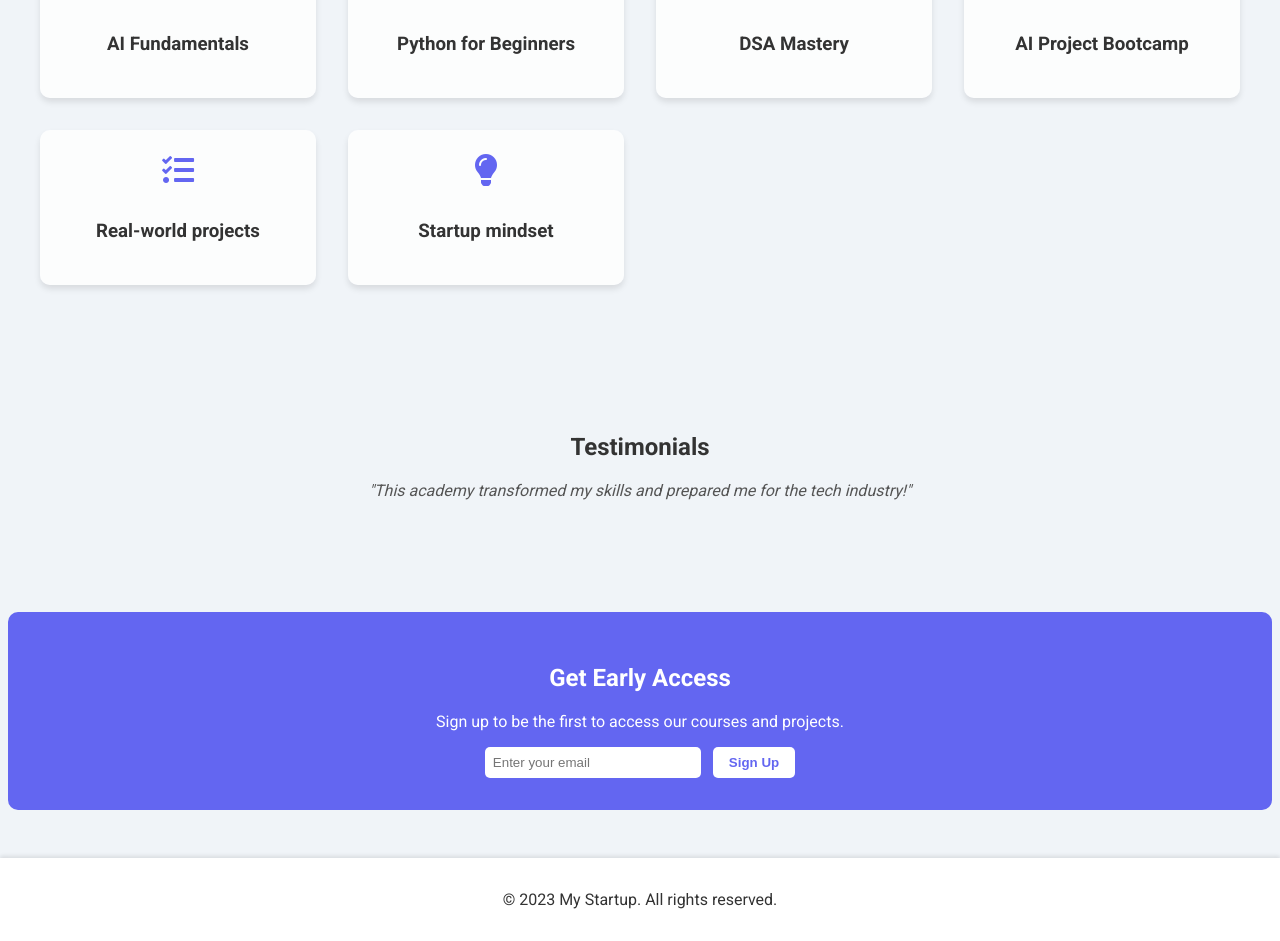
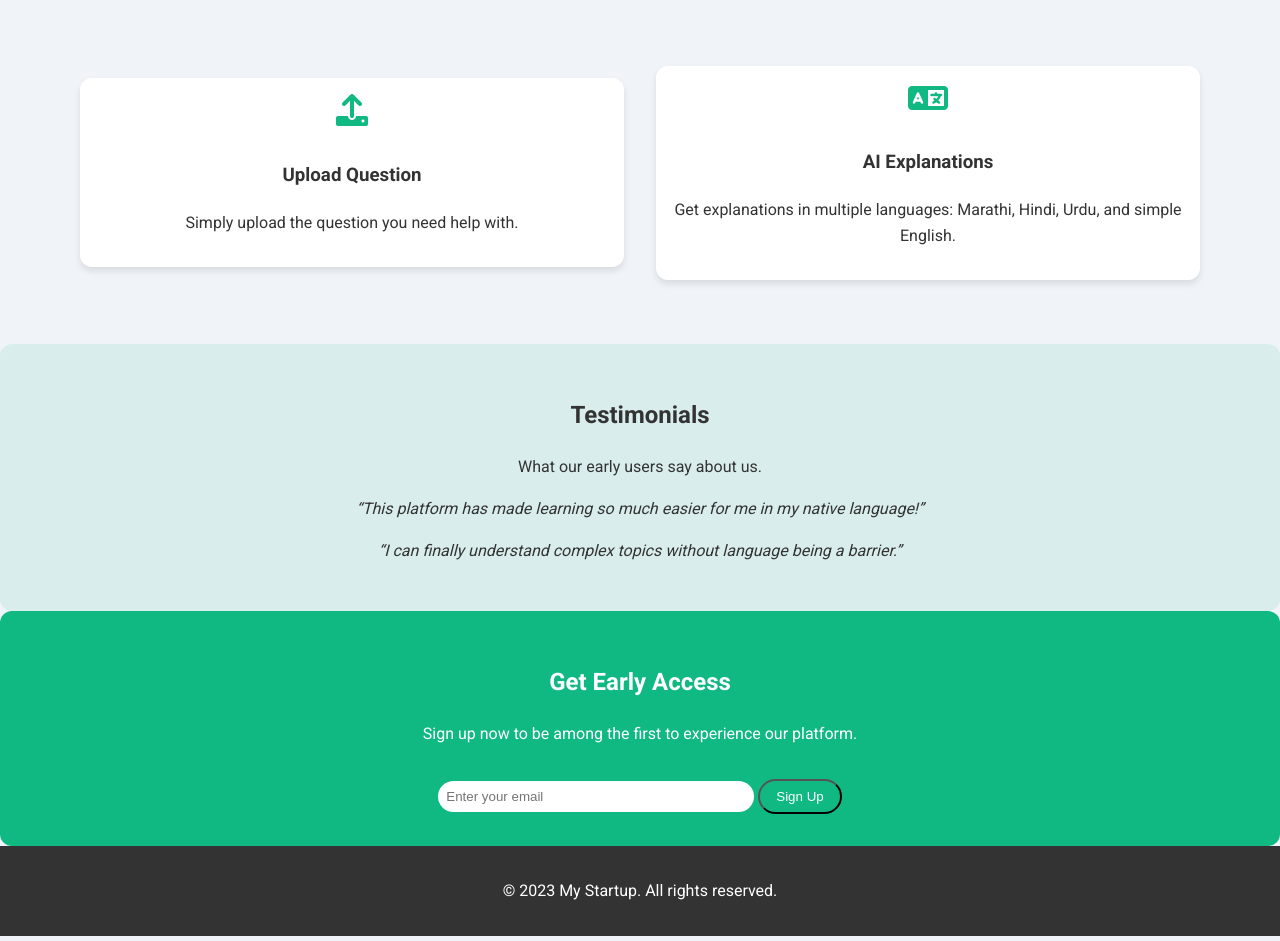
Before and after one commit to ubaidmuazzam23-lgtm/startup-landing-page, a plain HTML site: page index.html in a window 1280 px wide. Shown: the part 772-1713 px from the top of the page. Drawn offline with Linux system fonts and the light colour scheme.

Commit message:
🚀 Auto-deploy landing page

```diff
--- a/index.html
+++ b/index.html
@@ -3,220 +3,203 @@
 <head>
     <meta charset="UTF-8">
     <meta name="viewport" content="width=device-width, initial-scale=1.0">
-    <title>My Startup - The Next Big Thing</title>
+    <title>My Startup - The next big thing</title>
+    <link rel="stylesheet" href="https://cdnjs.cloudflare.com/ajax/libs/font-awesome/6.0.0-beta3/css/all.min.css">
     <link href="https://fonts.googleapis.com/css2?family=Roboto:wght@400;700&display=swap" rel="stylesheet">
-    <link rel="stylesheet" href="https://cdnjs.cloudflare.com/ajax/libs/font-awesome/5.15.4/css/all.min.css">
     <style>
         body {
             font-family: 'Roboto', sans-serif;
             margin: 0;
             padding: 0;
-            background-color: #f0f4f8;
+            line-height: 1.6;
+            background: #f0f4f8;
             color: #333;
         }
+        .container {
+            width: 90%;
+            max-width: 1200px;
+            margin: 0 auto;
+        }
         header {
+            background: rgba(16, 185, 129, 0.25);
+            backdrop-filter: blur(10px);
+            position: sticky;
+            top: 0;
+            z-index: 1000;
+        }
+        nav {
             display: flex;
             justify-content: space-between;
             align-items: center;
-            padding: 1rem 2rem;
-            background-color: #fff;
-            box-shadow: 0 2px 4px rgba(0, 0, 0, 0.1);
+            padding: 1rem 0;
         }
-        header .logo {
-            font-size: 1.5rem;
+        nav a {
+            color: #10B981;
+            text-decoration: none;
             font-weight: bold;
-            color: #6366f1;
         }
-        header .cta {
-            background-color: #6366f1;
-            color: #fff;
+        .cta-button {
+            background-color: #10B981;
+            color: white;
             padding: 0.5rem 1rem;
-            border-radius: 5px;
+            border-radius: 25px;
             text-decoration: none;
+            transition: background-color 0.3s;
+        }
+        .cta-button:hover {
+            background-color: #0e8f6f;
         }
         .hero {
             text-align: center;
-            padding: 4rem 2rem;
-            background: linear-gradient(135deg, #6366f1, #a5b4fc);
-            color: #fff;
+            padding: 4rem 0;
+            background: linear-gradient(135deg, rgba(16, 185, 129, 0.2), transparent);
         }
         .hero h1 {
             font-size: 2.5rem;
-            margin-bottom: 1rem;
+            color: #10B981;
         }
         .hero p {
             font-size: 1.2rem;
             margin-bottom: 2rem;
         }
-        .hero .cta {
-            background-color: #fff;
-            color: #6366f1;
-            padding: 0.75rem 1.5rem;
-            border-radius: 5px;
-            text-decoration: none;
-            font-weight: bold;
+        .section {
+            padding: 3rem 0;
         }
-        .section {
-            padding: 3rem 2rem;
-            max-width: 1200px;
-            margin: 0 auto;
+        .flex {
+            display: flex;
+            justify-content: space-around;
+            align-items: center;
+            flex-wrap: wrap;
         }
-        .problem-solution {
-            display: flex;
-            flex-direction: column;
-            gap: 2rem;
+        .feature, .problem-solution {
+            flex: 1 1 300px;
+            margin: 1rem;
+            padding: 1rem;
+            background: white;
+            border-radius: 12px;
+            box-shadow: 0 4px 6px rgba(0, 0, 0, 0.1);
+            text-align: center;
         }
-        .problem-solution div {
-            background-color: rgba(255, 255, 255, 0.8);
-            padding: 1.5rem;
-            border-radius: 10px;
-            box-shadow: 0 4px 6px rgba(0, 0, 0, 0.1);
-        }
-        .features {
-            display: grid;
-            grid-template-columns: repeat(auto-fill, minmax(250px, 1fr));
-            gap: 2rem;
-            margin-top: 2rem;
-        }
-        .feature {
-            background-color: rgba(255, 255, 255, 0.8);
-            padding: 1.5rem;
-            border-radius: 10px;
-            text-align: center;
-            box-shadow: 0 4px 6px rgba(0, 0, 0, 0.1);
-        }
-        .feature i {
+        .feature i, .problem-solution i {
             font-size: 2rem;
-            color: #6366f1;
+            color: #10B981;
             margin-bottom: 1rem;
         }
         .testimonials {
+            background: rgba(16, 185, 129, 0.1);
+            padding: 2rem;
+            border-radius: 12px;
             text-align: center;
-            margin-top: 2rem;
         }
         .testimonials p {
-            font-style: italic;
-            color: #555;
+            margin-bottom: 1rem;
         }
-        .signup {
+        .email-signup {
+            background: #10B981;
+            color: white;
+            padding: 2rem;
             text-align: center;
-            background-color: #6366f1;
-            color: #fff;
-            padding: 2rem;
-            border-radius: 10px;
-            margin-top: 3rem;
-        }
-        .signup input[type="email"] {
-            padding: 0.5rem;
-            margin-right: 0.5rem;
-            border: none;
-            border-radius: 5px;
-            width: 200px;
-        }
-        .signup button {
-            background-color: #fff;
-            color: #6366f1;
-            padding: 0.5rem 1rem;
-            border: none;
-            border-radius: 5px;
-            font-weight: bold;
+            border-radius: 12px;
         }
         footer {
+            background: #333;
+            color: white;
             text-align: center;
             padding: 1rem;
-            background-color: #fff;
-            box-shadow: 0 -2px 4px rgba(0, 0, 0, 0.1);
-            margin-top: 3rem;
         }
-        @media (min-width: 768px) {
-            .problem-solution {
-                flex-direction: row;
-                justify-content: space-between;
+        @media (max-width: 768px) {
+            .flex {
+                flex-direction: column;
             }
         }
     </style>
 </head>
 <body>
     <header>
-        <div class="logo">My Startup</div>
-        <a href="#signup" class="cta">Get Early Access</a>
+        <div class="container">
+            <nav>
+                <a href="#">My Startup</a>
+                <a href="#get-access" class="cta-button">Get Early Access</a>
+            </nav>
+        </div>
     </header>
+
     <section class="hero">
+        <div class="container">
             <h1>The Next Big Thing</h1>
-        <p>Empowering students with industry-ready AI and tech skills.</p>
-        <a href="#signup" class="cta">Get Early Access</a>
-    </section>
-    <section class="section problem-solution">
-        <div>
-            <h2>Problem</h2>
-            <p>Many engineering and diploma students lack the industry-ready AI and tech skills needed to thrive in today's competitive job market.</p>
-        </div>
-        <div>
-            <h2>Solution</h2>
-            <p>Our online academy provides comprehensive AI and tech skills training through recorded courses and hands-on real-world projects.</p>
+            <p>An AI-powered platform that explains questions in regional languages, including Marathi, Hindi, Urdu, and simple English.</p>
+            <a href="#get-access" class="cta-button">Get Early Access</a>
         </div>
     </section>
-    <section class="section features">
+
+    <section class="section">
+        <div class="container flex">
+            <div class="problem-solution">
+                <i class="fas fa-exclamation-circle"></i>
+                <h2>The Problem</h2>
+                <p>Difficulty in understanding educational concepts for Tier 2/3 students due to language barriers.</p>
+            </div>
+            <div class="problem-solution">
+                <i class="fas fa-lightbulb"></i>
+                <h2>The Solution</h2>
+                <p>An AI-powered platform that provides explanations in Marathi, Hindi, Urdu, and simple English.</p>
+            </div>
+        </div>
+    </section>
+
+    <section class="section">
+        <div class="container flex">
             <div class="feature">
-            <i class="fas fa-brain"></i>
-            <h3>AI Fundamentals</h3>
+                <i class="fas fa-upload"></i>
+                <h3>Upload Question</h3>
+                <p>Simply upload the question you need help with.</p>
             </div>
             <div class="feature">
-            <i class="fas fa-code"></i>
-            <h3>Python for Beginners</h3>
+                <i class="fas fa-language"></i>
+                <h3>AI Explanations</h3>
+                <p>Get explanations in multiple languages: Marathi, Hindi, Urdu, and simple English.</p>
             </div>
-        <div class="feature">
-            <i class="fas fa-cogs"></i>
-            <h3>DSA Mastery</h3>
-        </div>
-        <div class="feature">
-            <i class="fas fa-project-diagram"></i>
-            <h3>AI Project Bootcamp</h3>
-        </div>
-        <div class="feature">
-            <i class="fas fa-tasks"></i>
-            <h3>Real-world projects</h3>
-        </div>
-        <div class="feature">
-            <i class="fas fa-lightbulb"></i>
-            <h3>Startup mindset</h3>
         </div>
     </section>
+
     <section class="section testimonials">
+        <div class="container">
             <h2>Testimonials</h2>
-        <p>"This academy transformed my skills and prepared me for the tech industry!"</p>
+            <p>What our early users say about us.</p>
+            <p><em>“This platform has made learning so much easier for me in my native language!”</em></p>
+            <p><em>“I can finally understand complex topics without language being a barrier.”</em></p>
+        </div>
     </section>
-    <section id="signup" class="section signup">
+
+    <section class="section email-signup" id="get-access">
+        <div class="container">
             <h2>Get Early Access</h2>
-        <p>Sign up to be the first to access our courses and projects.</p>
+            <p>Sign up now to be among the first to experience our platform.</p>
             <form>
-            <input type="email" placeholder="Enter your email" required>
-            <button type="submit">Sign Up</button>
+                <input type="email" placeholder="Enter your email" required style="padding: 0.5rem; border-radius: 25px; border: none; width: 70%; max-width: 300px;">
+                <button type="submit" class="cta-button" style="margin-top: 1rem;">Sign Up</button>
             </form>
+        </div>
     </section>
+
     <footer>
         <p>&copy; 2023 My Startup. All rights reserved.</p>
     </footer>
+
     <script>
-        document.addEventListener("DOMContentLoaded", function() {
-            const options = {
-                threshold: 0.1
-            };
-            const observer = new IntersectionObserver((entries, observer) => {
+        const observer = new IntersectionObserver(entries => {
             entries.forEach(entry => {
                 if (entry.isIntersecting) {
                     entry.target.style.opacity = 1;
-                        entry.target.style.transform = "translateY(0)";
-                        observer.unobserve(entry.target);
+                    entry.target.style.transform = 'translateY(0)';
                 }
             });
-            }, options);
+        }, { threshold: 0.1 });
 
-            document.querySelectorAll('.section').forEach(section => {
+        document.querySelectorAll('.section, .hero').forEach(section => {
             section.style.opacity = 0;
-                section.style.transform = "translateY(50px)";
+            section.style.transform = 'translateY(20px)';
             observer.observe(section);
-            });
         });
     </script>
 </body>
```
Lines whose indentation alone changed are shown as unchanged.
